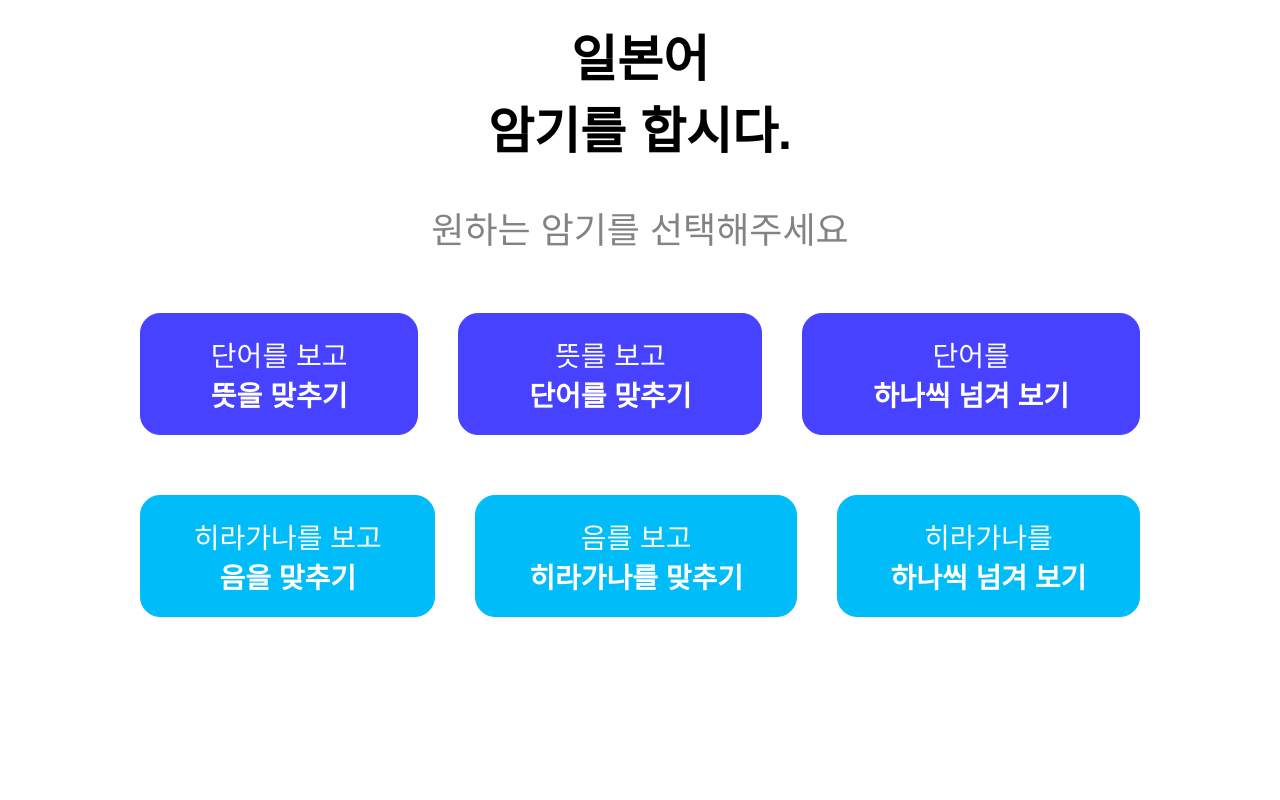
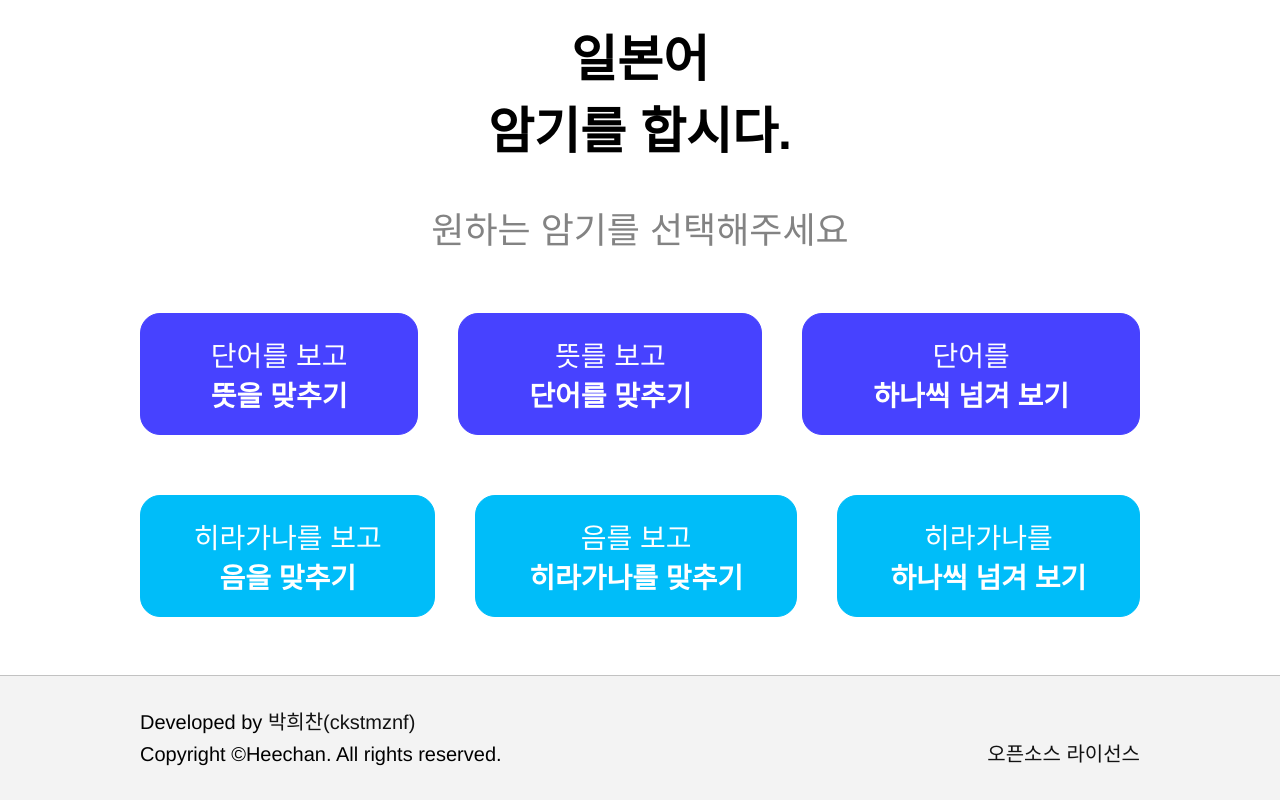
Before and after one commit to kichan05/Hiragana, a Vue app: page / in a window 1280 px wide. Shown: the part 305-1105 px from the top of the page. Before the commit the page ends 938 px from the top, so only its background shows below. Built offline with nearby package versions, Linux system fonts and the light colour scheme; a web font is replaced by a local one.

Commit message:
Footer 제작

```diff
--- a/public/index.html
+++ b/public/index.html
@@ -22,6 +22,11 @@
         -moz-osx-font-smoothing: grayscale;
         /*color: var(--flat-black);*/
       }
+
+      a {
+          color: var(--flat-black);
+          text-decoration: unset;
+      }
     </style>
   </head>
   <body>
--- /dev/null
+++ b/src/components/Footer.vue
@@ -0,0 +1,55 @@
+<template>
+<footer>
+  <div class="content">
+    <div class="copy-light">
+      <span>Developed by <a href="https://www.github.com/ckstmznf">박희찬(ckstmznf)</a></span>
+      <span>Copyright ©Heechan. All rights reserved.</span>
+    </div>
+    <div class="open-source">
+      <a href="https://www.github.com/ckstmznf/Hiragana">오픈소스 라이선스</a>
+    </div>
+  </div>
+</footer>
+</template>
+
+<script>
+export default {
+  name: "Footer"
+}
+</script>
+
+<style scoped>
+  footer {
+    width : 100%;
+
+    padding: 34px 16px;
+    margin-top: 42px;
+
+    background: #F3F3F3;
+    border-top: 1px solid #C2C2C2;
+    box-sizing: border-box;
+  }
+  .content {
+    width : 100%;
+    max-width: 1000px;
+
+    font-size: 20px;
+    font-weight: 400;
+    line-height: 24px;
+
+    margin : 0 auto;
+
+    display: flex;
+    justify-content: space-between;
+  }
+
+  .copy-light {
+    display: flex;
+    flex-direction: column;
+    gap : 8px;
+  }
+  .open-source {
+    display: flex;
+    align-items: flex-end;
+  }
+</style>
--- a/src/views/MainPage.vue
+++ b/src/views/MainPage.vue
@@ -42,11 +42,15 @@
             </button>
         </nav>
     </div>
+
 </div>
+  <Footer/>
 </template>
 
 <script>
 import Header from "@/components/Header";
+import Footer from "@/components/Footer"
+
 export default {
     name : "MainPage",
     data(){return{
@@ -56,6 +60,7 @@ export default {
     }},
     components : {
         Header,
+        Footer,
     },
     methods : {
         easterEgg(){
```
